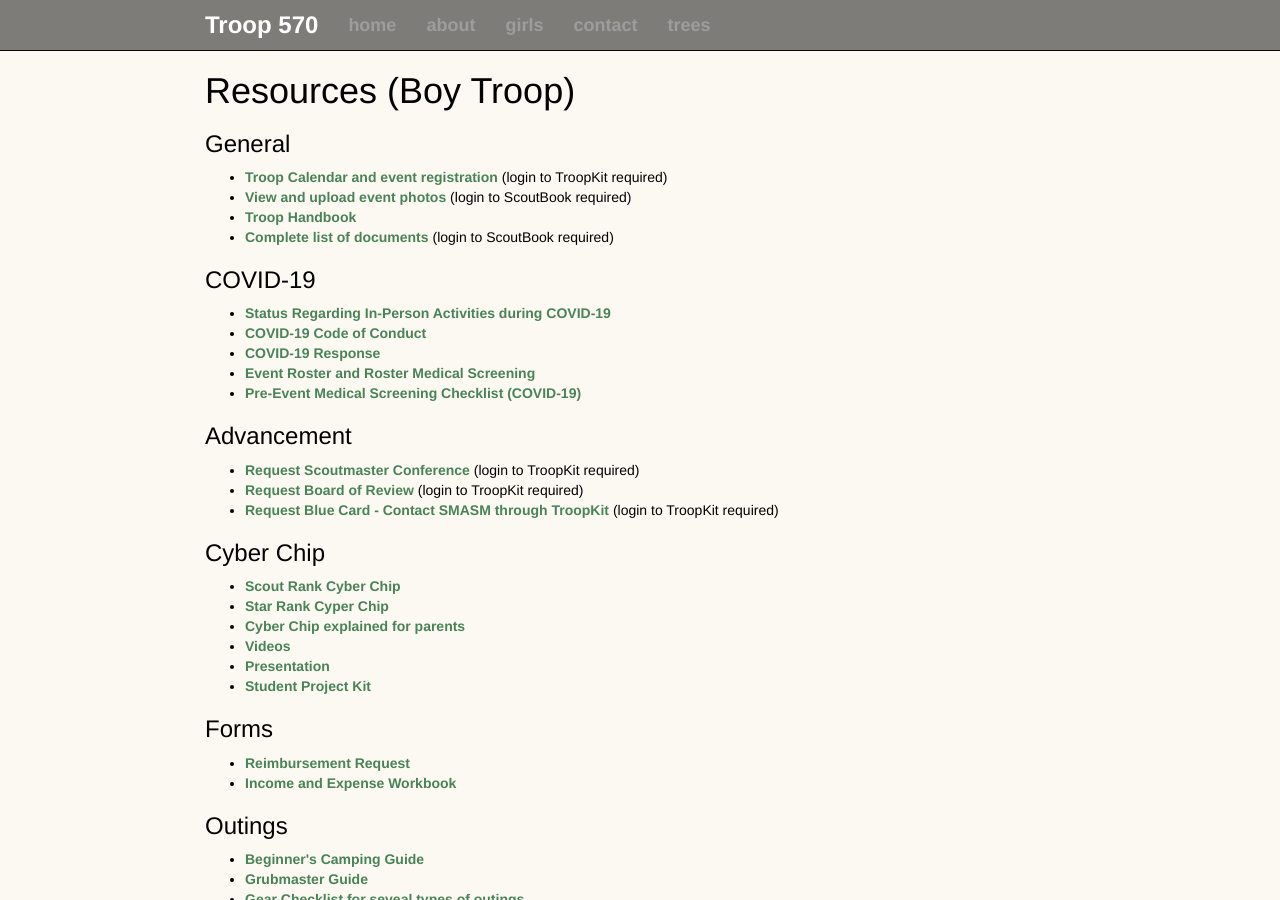
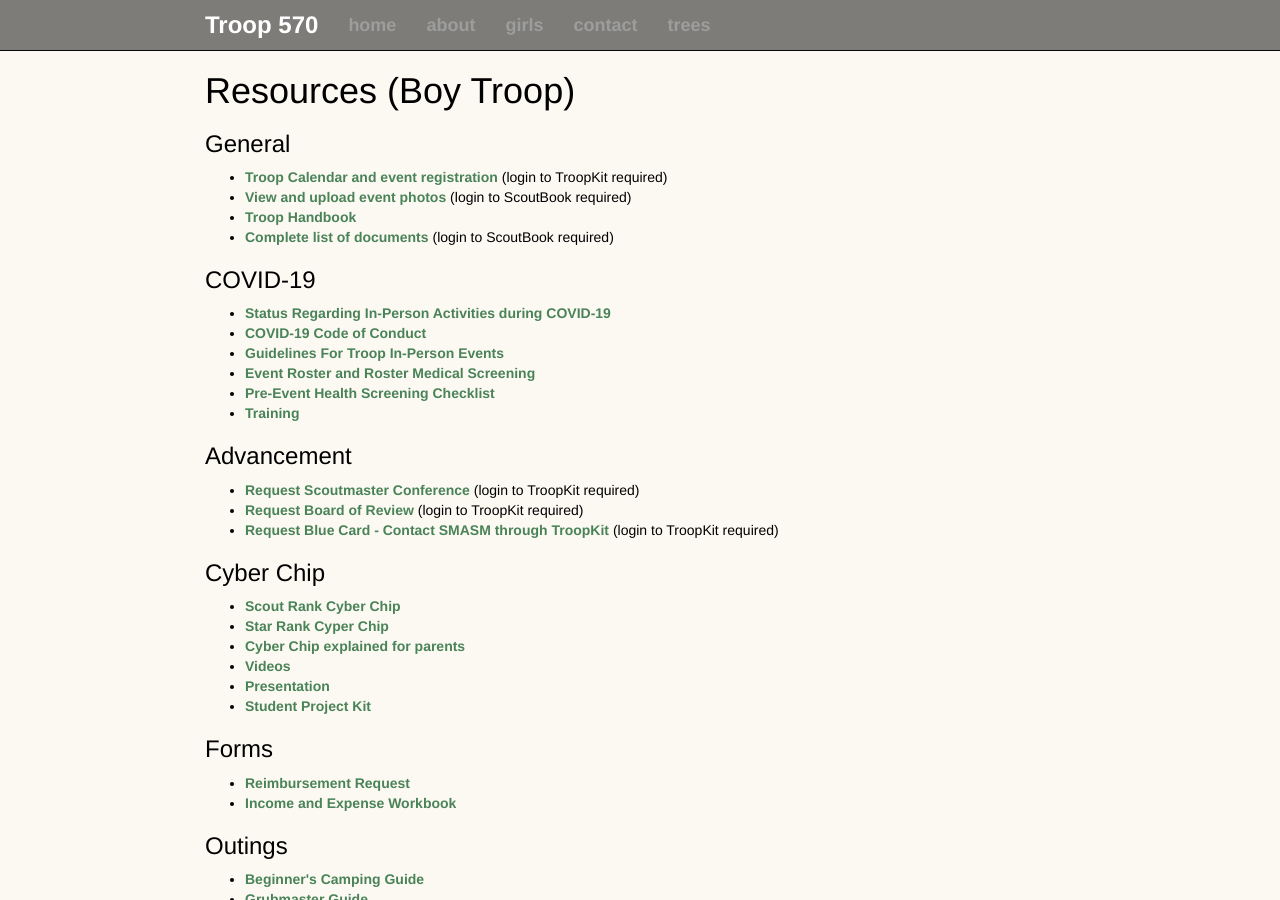
Before and after one commit to troop570/troop570.github.io, a Jekyll site: the page built from resourcesb/index.html, in a window 1280 px wide and 900 px high. Built offline with Jekyll 4.4.1, drawn with Linux system fonts in a browser that asks for light colours; nearby versions of some CDN libraries.

Commit message:
Update COVID-19 docs

```diff
--- a/resourcesb/index.html
+++ b/resourcesb/index.html
@@ -15,15 +15,17 @@
 - name: COVID-19
   files:
   - name: Status Regarding In-Person Activities during COVID-19
-    url: https://drive.google.com/file/d/1pHGs_Mh6rCxO01t3VQritFVd3hVxUpkM/view?usp=sharing
+    url: https://drive.google.com/file/d/1VQQroAGhIkf_lH7M5KH0CQ8dKfE1njv5/view
   - name: COVID-19 Code of Conduct
-    url: https://drive.google.com/file/d/1zVf9wbQkoTfvK75Xxifo9Gw5KWGpkbJG/view
-  - name: COVID-19 Response
-    url: https://drive.google.com/file/d/1DbWTzgEtsNRVLCYBDabqhsX16F0pIJAH/view
+    url: https://drive.google.com/file/d/19FAK-TyoH3JMWUKbiiaFgkccie571OVI/view
+  - name: Guidelines For Troop In-Person Events
+    url: https://drive.google.com/file/d/1AC33zBllA3R7ZwMyhCE1nfUNNlcCMyap/view
   - name: Event Roster and Roster Medical Screening
-    url: https://drive.google.com/file/d/1sQpN9WpuYLzlFOtzsB6OMfi6W_yFEPB6/view
-  - name: Pre-Event Medical Screening Checklist (COVID-19)
-    url: https://drive.google.com/file/d/1G8qjD3nwOv5G8Mqe0GUhaBwRwSK6yX2B/view
+    url: https://drive.google.com/file/d/1zMsDa1y8NIRM9as-zp-thl0qoi5a0yNl/view
+  - name: Pre-Event Health Screening Checklist
+    url: https://drive.google.com/file/d/1jlEMpUUkH6jowoLFvSDQpRgw9xdyTlR8/view
+  - name: Training
+    url: https://drive.google.com/file/d/156gsCOyb_eHMIH-OStscMbNhhm98BXcq/view
 - name: Advancement
   files:
   - name: Request Scoutmaster Conference
```
